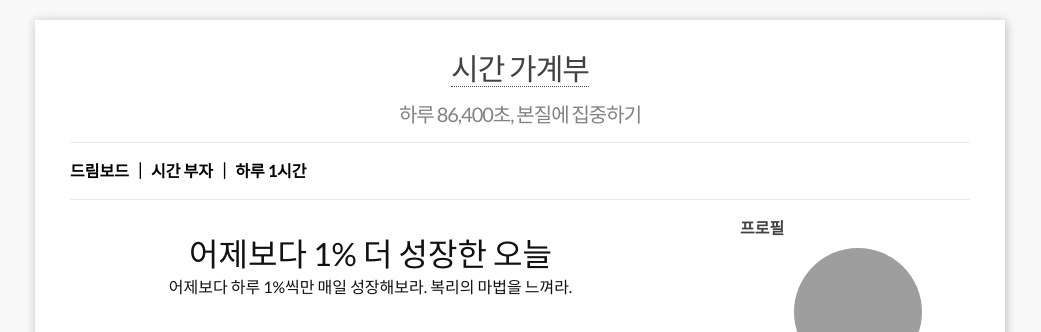
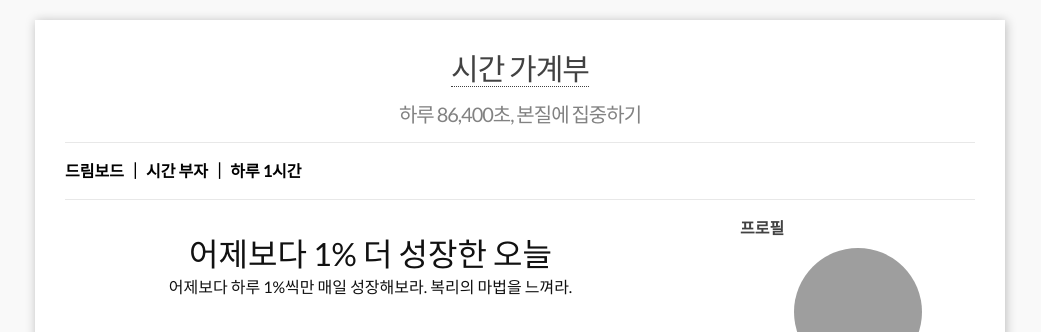
Before and after one commit to leevra/self-management.leeseungju.com, a Jekyll site: the page built from index.html, in a window 1280 px wide. Shown: the top 332 px of the page, without its empty margins (120-1161 px from the left). Built offline with Jekyll 4.4.1, drawn with Linux system fonts in a browser that asks for light colours; the list of posts is cut into pages by our own code; grey boxes are pictures that could not be loaded.

Commit message:
Update main.scss

```diff
--- a/css/main.scss
+++ b/css/main.scss
@@ -28,7 +28,7 @@
 
 
 // Width of the content area
-$content-width:    960px;
+$content-width:    1000px;
 $page-width:       1000px;
 
 $on-palm:          600px;
```
